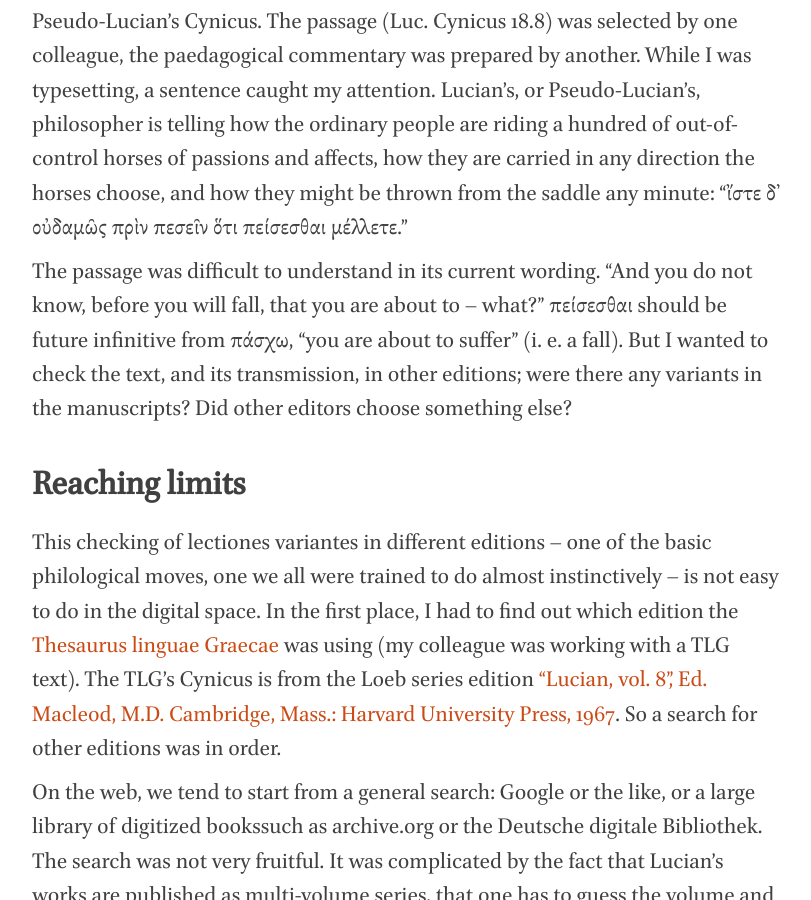
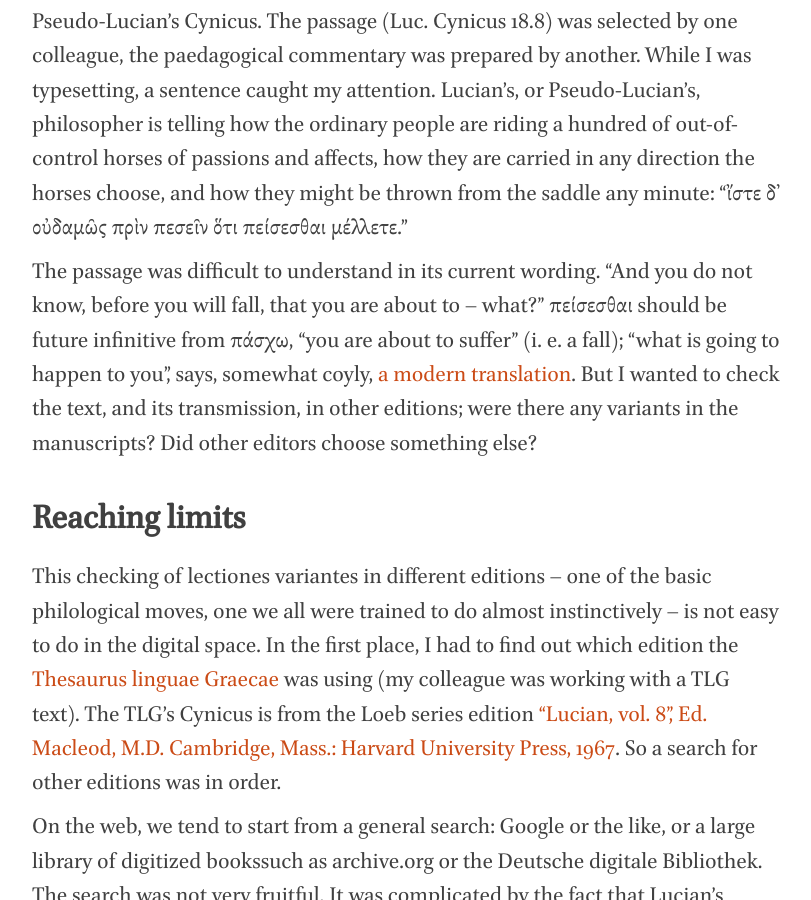
Before and after one commit to nevenjovanovic/nevenjovanovic.github.io, a Jekyll site: the page built from _posts/2018-11-03-lucian.markdown, in a window 1280 px wide and 900 px high, scrolled down 812 px. Shown: the whole window, without its empty margins (233-1044 px from the left). Built offline with Jekyll 4.4.1, drawn with Linux system fonts in a browser that asks for light colours; nearby versions of some CDN libraries.

Commit message:
Add modern translation of the sentence

```diff
--- a/_posts/2018-11-03-lucian.markdown
+++ b/_posts/2018-11-03-lucian.markdown
@@ -11,7 +11,7 @@ header-img: "img/zagreba-poplava-filozofski.jpg"
 
 For an [Ancient Greek reader](https://bitbucket.org/nevenjovanovic/hellenismos/src) we're preparing at the University of Zagreb, Faculty of Humanities and Social Sciences, I had to typeset a commented passage of Pseudo-Lucian's Cynicus. The passage (Luc. Cynicus 18.8) was selected by one colleague, the paedagogical commentary was prepared by another. While I was typesetting, a sentence caught my attention. Lucian's, or Pseudo-Lucian's, philosopher is telling how the ordinary people are riding a hundred of out-of-control horses of passions and affects, how they are carried in any direction the horses choose, and how they might be thrown from the saddle any minute: "ἴστε δ' οὐδαμῶς πρὶν πεσεῖν ὅτι πείσεσθαι μέλλετε."
 
-The passage was difficult to understand in its current wording. "And you do not know, before you will fall, that you are about to – what?" πείσεσθαι should be future infinitive from πάσχω, "you are about to suffer" (i. e. a fall). But I wanted to check the text, and its transmission, in other editions; were there any variants in the manuscripts? Did other editors choose something else?
+The passage was difficult to understand in its current wording. "And you do not know, before you will fall, that you are about to – what?" πείσεσθαι should be future infinitive from πάσχω, "you are about to suffer" (i. e. a fall); "what is going to happen to you", says, somewhat coyly, [a modern translation](https://archive.org/stream/Lucian06HowToWriteHistoryHerodotus/Lucian%2008%20Ass%2C%20Demosthenes%2C%20Cynic%2C%20Charidemos%2C%20Nero#page/n413/mode/2up). But I wanted to check the text, and its transmission, in other editions; were there any variants in the manuscripts? Did other editors choose something else?
 
 # Reaching limits
 
```
